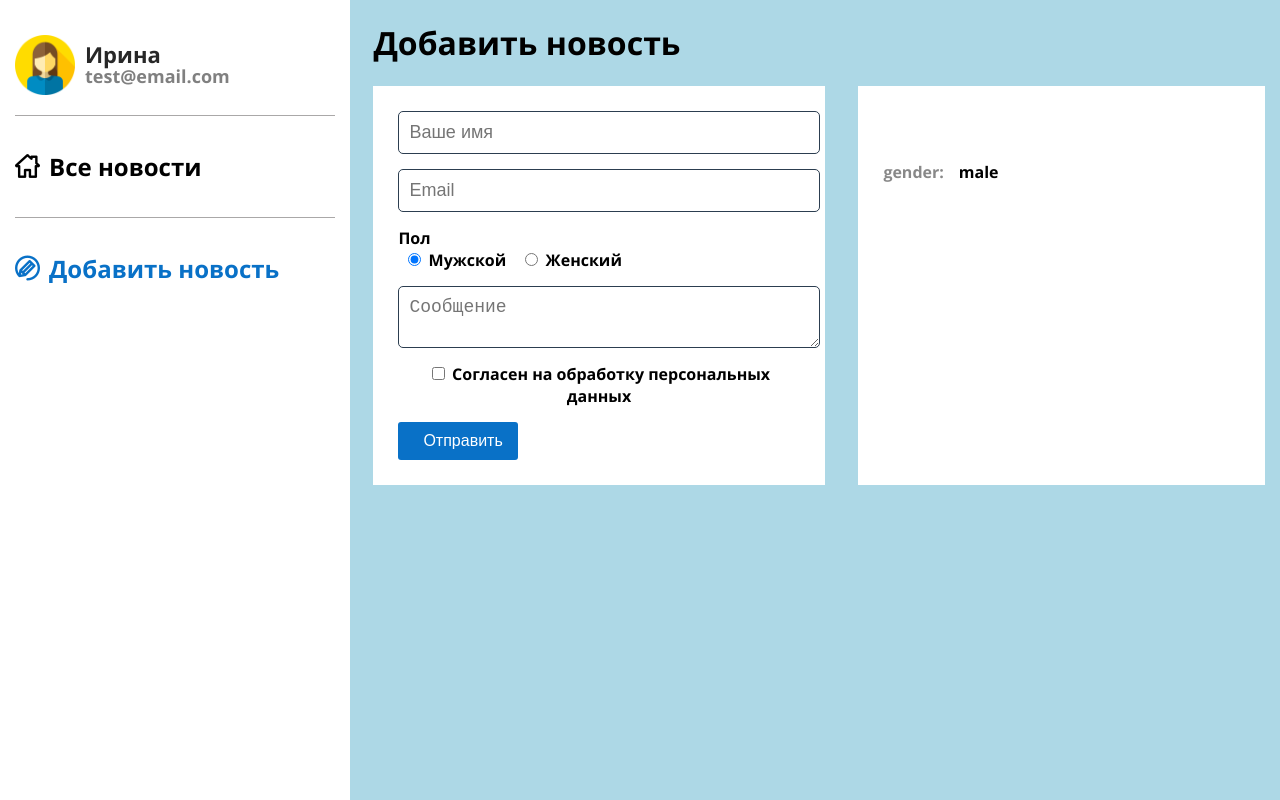
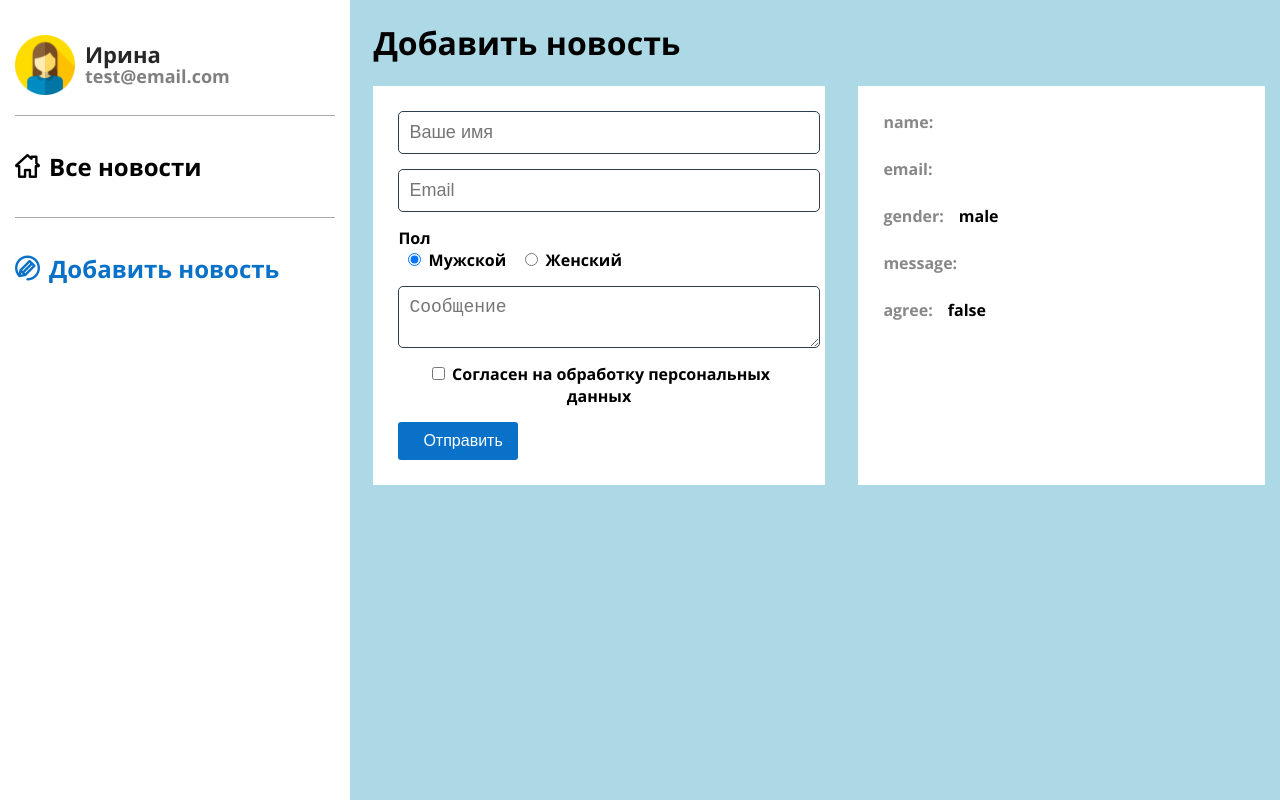
Before and after one commit to AlenaMalyukova/news-app, a Vue app: page /create in a window 1280 px wide. Both pictures are taken after a click on the button "Отправить". Built offline with nearby package versions, Linux system fonts and the light colour scheme.

Commit message:
убрала условие для вывода отправляемых данных

```diff
--- a/src/components/ViewParams.vue
+++ b/src/components/ViewParams.vue
@@ -2,8 +2,8 @@
   <div class="wrapper">
     <div class="content">
       <div class="param" v-for="(value, key) in params" :key="key">
-        <div class="param__name" v-if="value"> {{ key }}: </div>
-        <div class="param__data" v-if="value"> {{ value }} </div>
+        <div class="param__name"> {{ key }}: </div>
+        <div class="param__data"> {{ value }} </div>
       </div>
     </div>
   </div>
```
